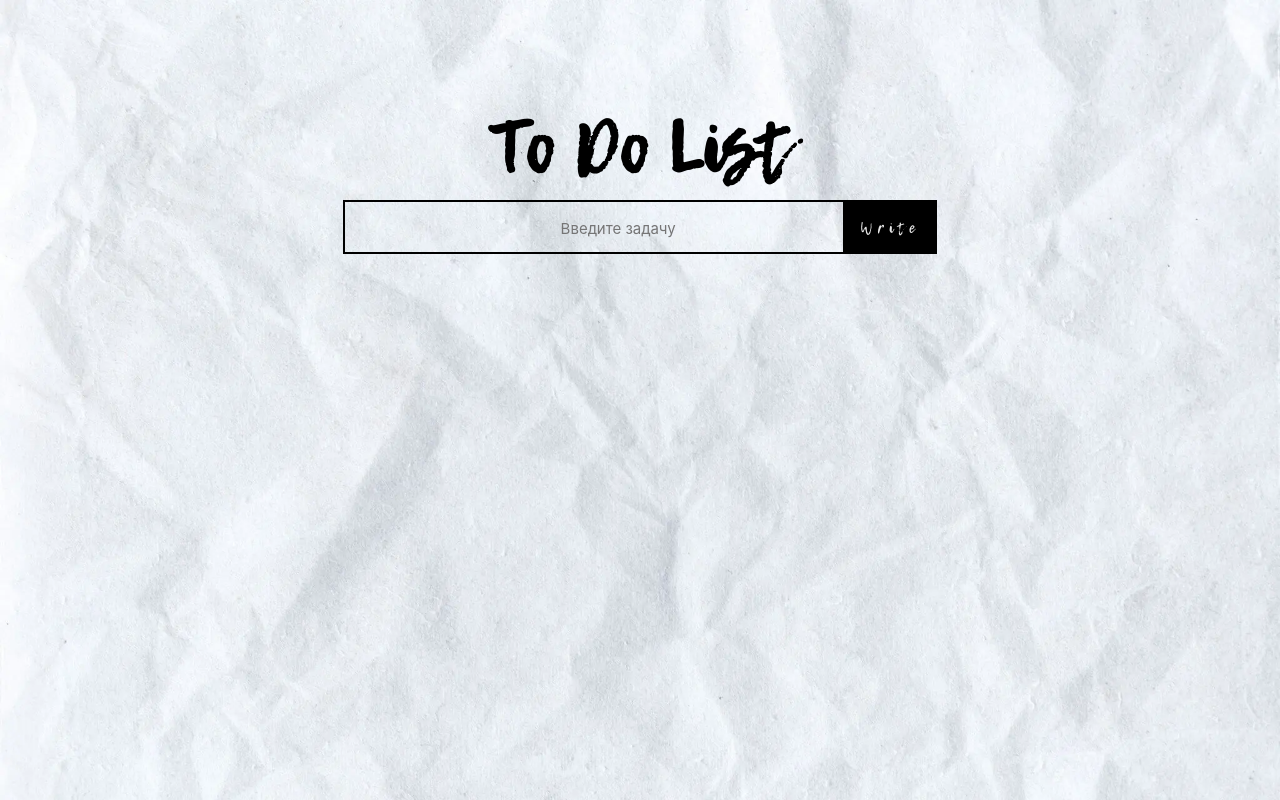
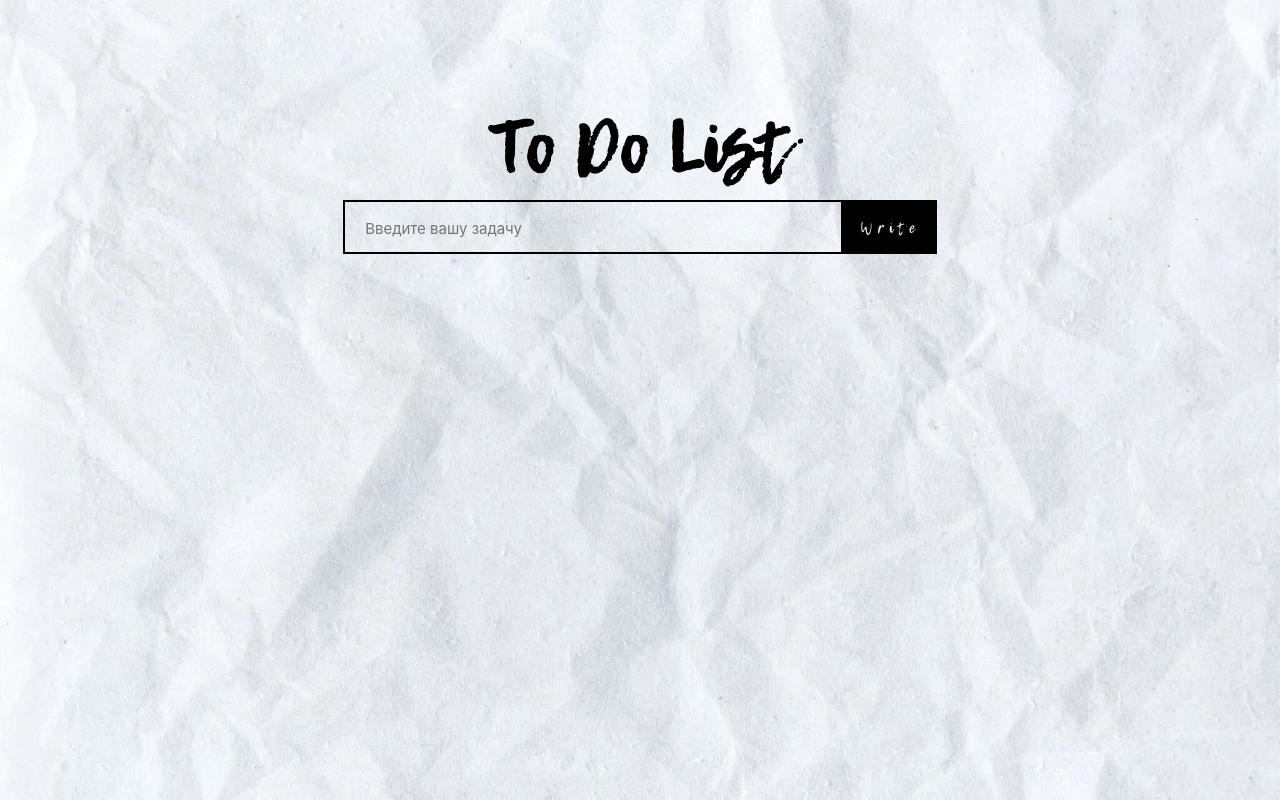
Before and after one commit to miliinbeer/todo-list, a React (Create React App) app: page / in a window 1280 px wide. Built offline with nearby package versions, Linux system fonts and the light colour scheme.

Commit message:
feat: changed styles

```diff
--- a/src/pages/home/index.tsx
+++ b/src/pages/home/index.tsx
@@ -4,11 +4,18 @@ import { InputWidget } from "../../shared/ui/input";
 import { ButtonWidget } from "../../shared/ui/button";
 
 export const Home: FunctionComponent = () => {
+
   return (
     <Root>
       <Title>To Do List</Title>
       <Items>
-        <InputWidget />
+        <InputWidget
+          onChange={() => {}}
+          onKeyDown={() => {}}
+          value=""
+          type="text"
+          placeholder="Введите вашу задачу"
+        />
         <ButtonWidget onClick={() => {}} children="Write" />
       </Items>
     </Root>
--- a/src/shared/ui/input/index.tsx
+++ b/src/shared/ui/input/index.tsx
@@ -1,6 +1,20 @@
 import React, { FunctionComponent } from "react";
+import { InputProps } from "../../types";
 import { Input } from "./styles";
 
-export const InputWidget: FunctionComponent = () => {
-  return <Input type="text" placeholder="Введите задачу" />;
+export const InputWidget: FunctionComponent<InputProps> = ({
+  onChange,
+  onKeyDown,
+  value,
+  type,
+  placeholder,
+}) => {
+  return (
+    <Input
+      onChange={onChange}
+      onKeyDown={onKeyDown}
+      type={type}
+      placeholder={placeholder}
+    />
+  );
 };
--- a/src/shared/ui/input/styles.ts
+++ b/src/shared/ui/input/styles.ts
@@ -3,19 +3,16 @@ import styled from "styled-components";
 export const Input = styled.input`
   max-width: 500px;
   width: 100%;
-  padding: 5px 10px;
+  padding: 5px 20px;
   color: black;
   font-size: 20px;
   font-family: "LemonTuesday", sans-serif;
   letter-spacing: 3px;
   line-height: 40px;
-  text-align: center;
   border: 2px black solid;
-  border-right: none;
   background: transparent;
 
   &::placeholder {
-    padding-left: 3rem;
     font-size: 15px;
     font-family: "Inter", sans-serif;
     letter-spacing: 0;
```
Also changed, not shown: src/shared/ui/button/styles.ts (line endings or trailing spaces).
